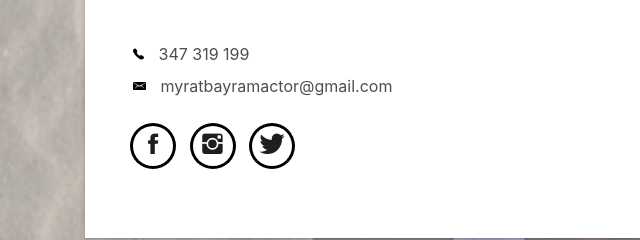
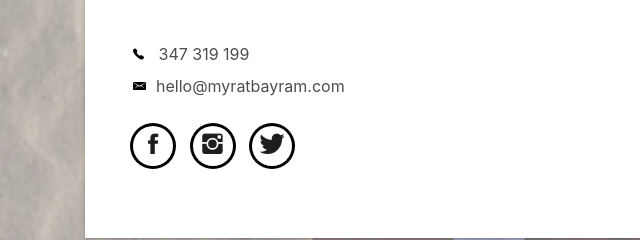
Before and after one commit to hankorionproductions/Murat-Template, a plain HTML site: page index.html in a window 1280 px wide. Shown: the part 1759-1999 px from the top of the page, 0-640 px from the left. Drawn offline with Linux system fonts and the light colour scheme; files whose address does not match are found by name.

Commit message:
Update index.html

```diff
--- a/index.html
+++ b/index.html
@@ -162,7 +162,7 @@ He studied acting at Ivana Chubbuck studios. "I like challenges, what's life wit
                     <ul class="list-ico">
                       <!-- <li><span class="ion-ios-location"></span> 329 WASHINGTON ST BOSTON, MA 02108</li> -->
                       <li><span class="ion-ios-telephone"></span> 347 319 199</li>
-                      <li><span class="ion-email"></span> myratbayramactor@gmail.com</li>
+                      <li><span class="ion-email"></span>hello@myratbayram.com</li>
                     </ul>
                   </div>
                   <div class="socials">
```
